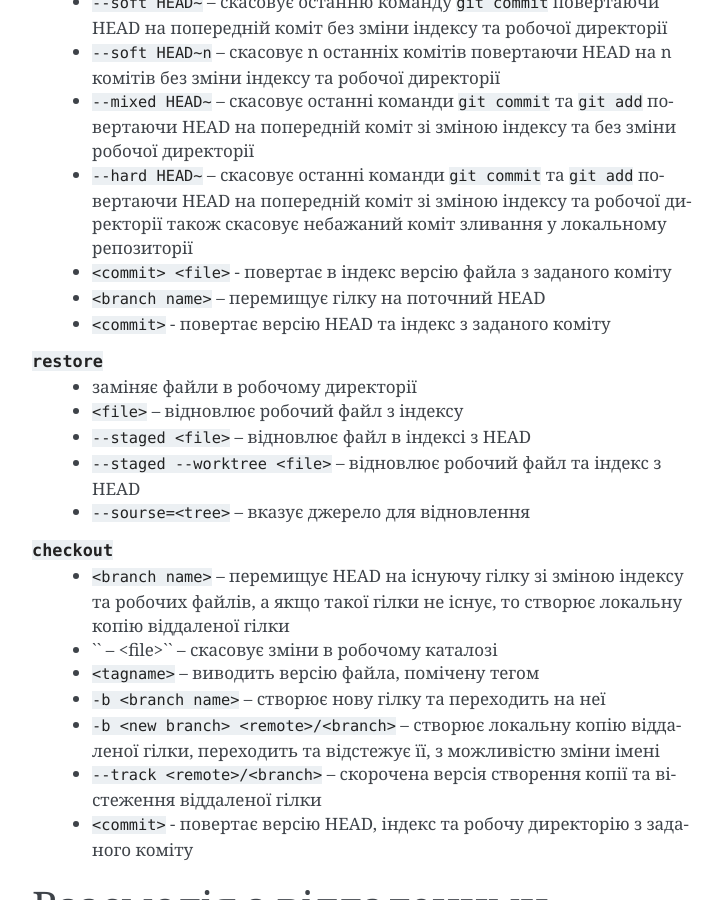
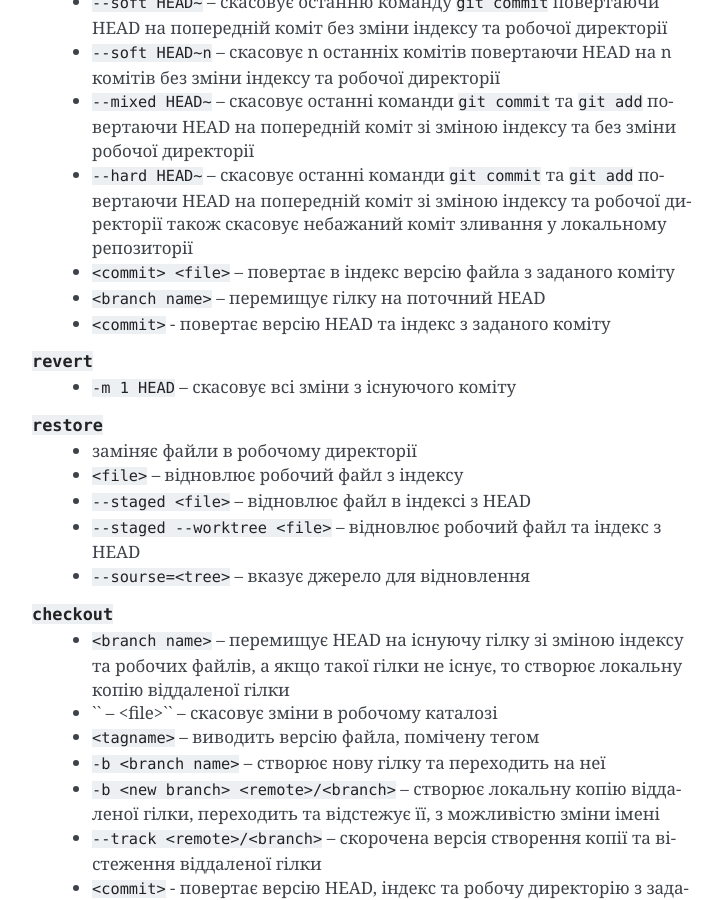
Before and after one commit to lsv62/Git, a Sphinx documentation site: the page built from source/git.rst, in a window 1280 px wide and 900 px high, scrolled down 5947 px. Shown: the whole window, without its empty margins (388-1110 px from the left). Built offline with Sphinx 7.4.7, drawn with Linux system fonts in a browser that asks for light colours.

Commit message:
git revert - скасування коміту

```diff
--- a/source/git.rst
+++ b/source/git.rst
@@ -242,9 +242,12 @@
         * ``--hard HEAD~`` -- скасовує останні команди ``git commit`` та
           ``git add`` повертаючи HEAD на попередній коміт зі зміною індексу
           та робочої директорії також скасовує небажаний коміт зливання у локальному репозиторії
-        * ``<commit> <file>`` - повертає в індекс версію файла з заданого коміту
+        * ``<commit> <file>`` -- повертає в індекс версію файла з заданого коміту
         * ``<branch name>`` -- перемищує гілку на поточний HEAD
         * ``<commit>`` - повертає версію HEAD та індекс з заданого коміту
+
+    ``revert``
+        * ``-m 1 HEAD`` -- скасовує всі зміни з існуючого коміту
 
     ``restore``
         * заміняє файли в робочому директорії
```
